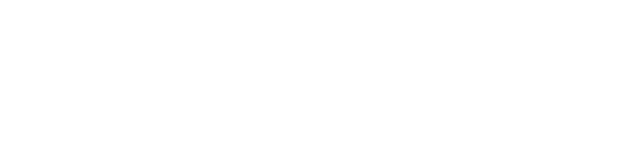
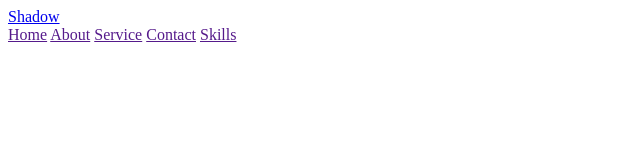
Before and after one commit to handvi/webnb, a plain HTML site: page navbar/1/index.html in a window 1280 px wide. Shown: the whole page, without its empty margins (0-640 px from the left). Drawn offline with Linux system fonts and the light colour scheme.

Commit message:
change html

```diff
--- a/navbar/1/index.html
+++ b/navbar/1/index.html
@@ -6,6 +6,15 @@
     <title>Navbar</title>
 </head>
 <body>
-
+    <header>
+        <a href="#" class="logo">Shadow</a>
+        <nav cls="navbar">
+            <a href="">Home</a>
+            <a href="">About</a>
+            <a href="">Service</a>
+            <a href="">Contact</a>
+            <a href="">Skills</a>
+        </nav>
+    </header>
 </body>
 </html>
```
